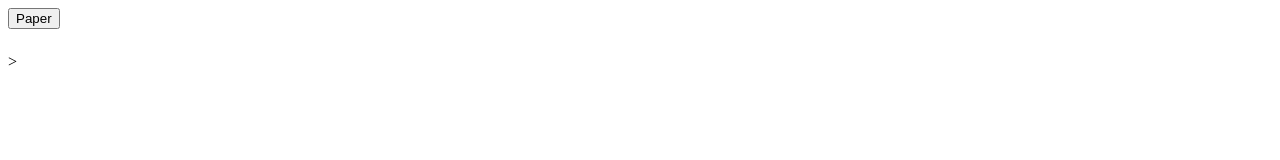
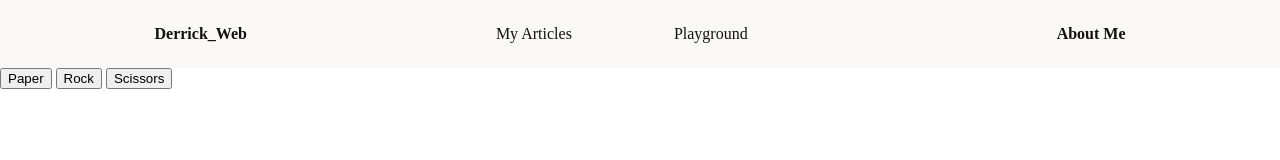
Before and after one commit to everyoneon9/derrick_web, a plain HTML site: page Playground/rockpapper.html in a window 1280 px wide. Drawn offline with Linux system fonts and the light colour scheme; files that its build step writes are made by us from their sources.

Commit message:
update add

```diff
--- /dev/null
+++ b/Playground/playground.html
@@ -0,0 +1,32 @@
+<!DOCTYPE html>
+<html lang="en">
+    <head>
+        <meta charset="UTF-8">
+        <link rel="stylesheet" href="playstyle.css">
+        <title> Derrick_web</title>
+
+
+    </head>
+
+    <body style="margin:0;">
+        <header class="header">
+            <div class="container">
+                <div class="logo">
+                    <a href="../index.html">Derrick_Web</a>
+                </div>
+
+                <div class="header_menu">
+                    <a href="Pages/Articles.html">My Articles</a>
+                    <a href="playground.html">Playground</a>
+                </div>
+
+                <div class="about">
+                    <a href="../Pages/About_me.html">About Me</a>
+                </div>
+            </div>
+        </header>
+        <a href="rockpapper.html">Rock_Paper_Scissors</a>
+
+    </body>
+
+</html>
--- /dev/null
+++ b/Playground/playstyle.css
@@ -0,0 +1 @@
+@import "../style.css";
--- a/Playground/rockpapper.html
+++ b/Playground/rockpapper.html
@@ -2,13 +2,34 @@
 <html lang="en">
     <head>
         <meta charset="UTF-8">
-        <link rel="stylesheet" href="style.css">
+        <link rel="stylesheet" href="playstyle.css">
         <title> Derrick_web</title>
 
-        <button onclick="choose_paper()">Paper</button>
-        <p id="result"></p>
+
     </head>
 
+    <body style="margin:0;">
+        <header class="header">
+            <div class="container">
+                <div class="logo">
+                    <a href="../index.html">Derrick_Web</a>
+                </div>
+
+                <div class="header_menu">
+                    <a href="Pages/Articles.html">My Articles</a>
+                    <a href="playground.html">Playground</a>
+                </div>
+
+                <div class="about">
+                    <a href="../Pages/About_me.html">About Me</a>
+                </div>
+            </div>
+        </header>
+        <button onclick="choose_paper()">Paper</button>
+        <button onclick="choose_rock()">Rock</button>
+        <button onclick="choose_scissors()">Scissors</button>
+        <p id="result"></p>
+    </body>
     <script>
         let arr=["paper","rock","scissors"];
 
@@ -27,13 +48,44 @@
             } else if (draw=="rock"){
                 mon="Win";
             } else if (draw=="scissors"){
-                mon="lose";
+                mon="Lose";
+            }
+
+            document.getElementById("result").innerHTML = mon;
+        }
+        function choose_rock() {
+            let draw;
+            let mon;
+
+            draw=getComputerChoice();
+
+            if (draw=="paper"){
+                mon="Lose";
+            } else if (draw=="rock"){
+                mon="Draw";
+            } else if (draw=="scissors"){
+                mon="Win";
+            }
+
+            document.getElementById("result").innerHTML = mon;
+        }
+        function choose_scissors() {
+            let draw;
+            let mon;
+
+            draw=getComputerChoice();
+
+            if (draw=="paper"){
+                mon="Win";
+            } else if (draw=="rock"){
+                mon="Lose";
+            } else if (draw=="scissors"){
+                mon="Draw";
             }
 
             document.getElementById("result").innerHTML = mon;
         }
 
 
-
     </script>
-</html>>
+</html>
```
Also changed, not shown: Pages/About_me.html (+2 -2 lines), index.html (+1 -1 lines).
